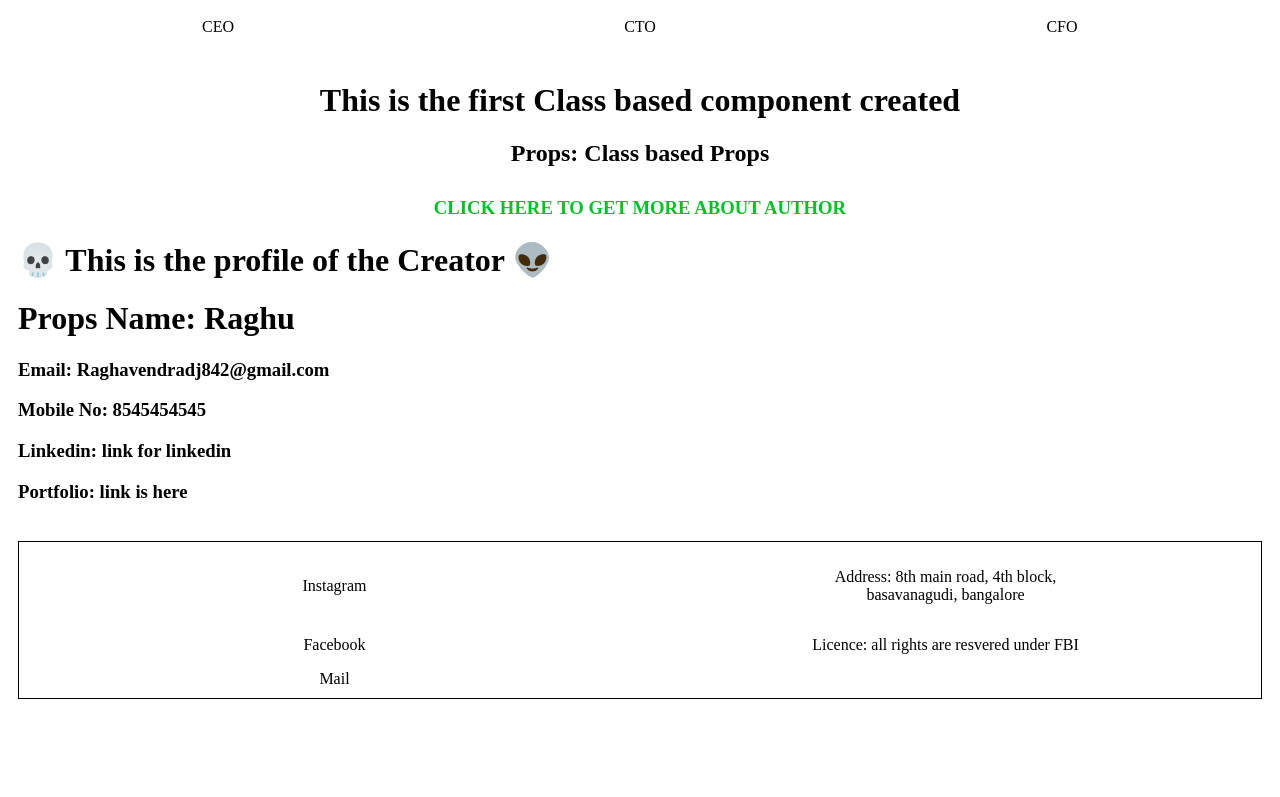
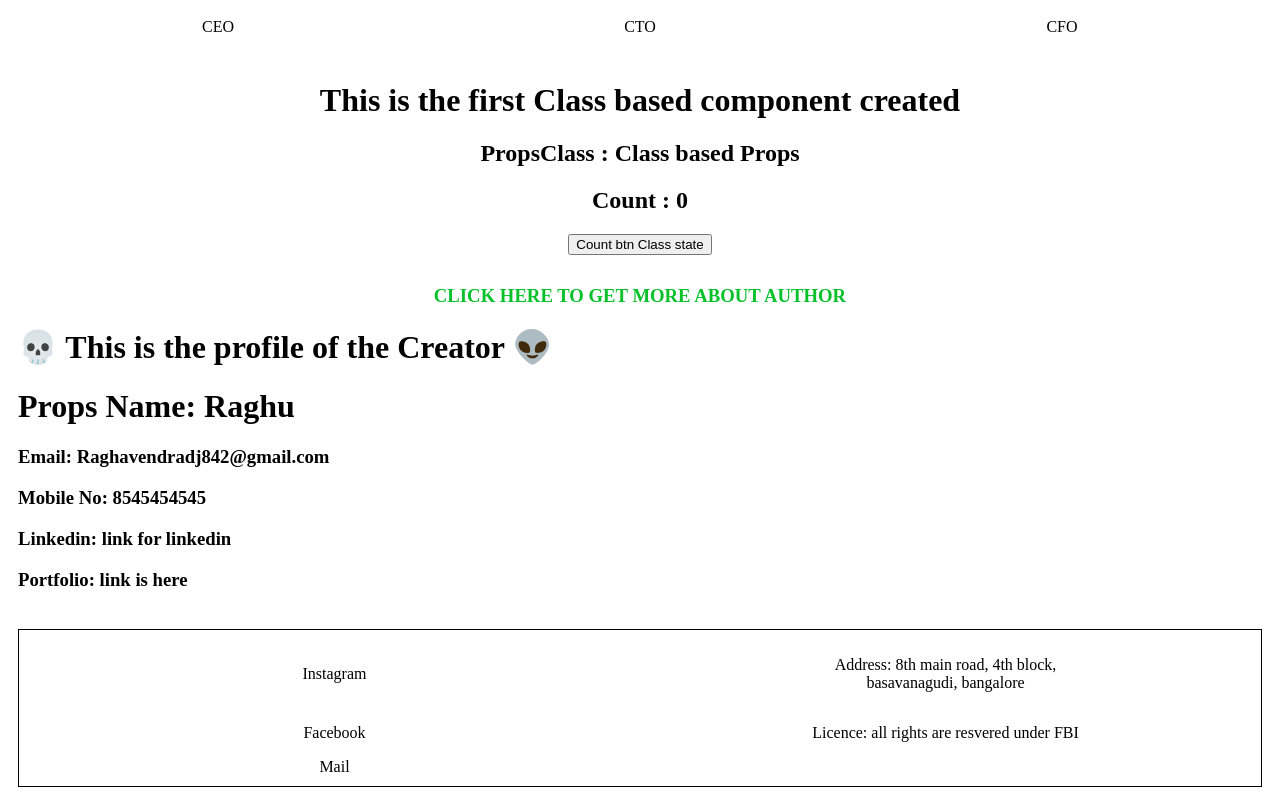
Before and after one commit to JRaghu842/React_repo, a React (Vite) app in the folder vid5_food_app/: page /about/profile in a window 1280 px wide. Shown: the part 846-1643 px from the top of the page. Before the commit the page ends 1555 px from the top, so only its background shows below. Built offline with nearby package versions, Linux system fonts and the light colour scheme.

Commit message:
Class based component for About

```diff
--- a/vid5_food_app/src/components/About.js
+++ b/vid5_food_app/src/components/About.js
@@ -1,7 +1,92 @@
 import { Link, Outlet } from "react-router-dom";
 import CareerClassCompo from "./CareerClass";
+import React, { useEffect } from "react";
 
-const About = () => {
+// Functional Component ABOUT
+
+// const About = () => {
+// //   console.log("Parent-Constructor");
+// //   useEffect(() => {
+// //     // API call here
+// //     console.log("Parent-useEffect");
+// //   }, []);
+//   return (
+//     <div className="About_container">
+//       <section className="abt-section-1">
+//         <h1>This is About page for Foodvilla company pvt LTD.</h1>
+//         <p>Hello! wellcome to the world of food, Just EAT and repEAT 😋</p>
+//         {/* {console.log("Parent-render")} */}
+//       </section>
+//       <section>
+//         <h2>Our Mission</h2>
+//         <p>
+//           Our mission is to provide high-quality products/services that meet the
+//           needs of our customers while maintaining a commitment to
+//           sustainability and social responsibility.
+//         </p>
+//       </section>
+//       <section className="abt-section-2">
+//         <h2>Our Values</h2>
+//         <ul>
+//           <li>Customer Satisfaction</li>
+//           <li>Integrity and Transparency</li>
+//           <li>Innovation</li>
+//           <li>Community Engagement</li>
+//         </ul>
+//       </section>
+//       <h2 className="abt-h2">Meet Our Team</h2>
+//       <div className="abt-team-div">
+//         <div className="team-member">
+//           <img
+//             src="https://comicvine.gamespot.com/a/uploads/square_small/11117/111178336/7080194-7382724028-unkno.png"
+//             alt="Roronoro ZORO - CEO"
+//           />
+//           <h3>Roronoro Zoro</h3>
+//           <p>CEO</p>
+//         </div>
+//         <div className="team-member">
+//           <img
+//             src="https://comicvine.gamespot.com/a/uploads/square_small/11117/111178336/7078671-9363995852-39fc3.jpg"
+//             alt="ACE - CTO"
+//           />
+//           <h3> Ace D Roger</h3>
+//           <p>CTO</p>
+//         </div>
+//         <div className="team-member">
+//           <img
+//             src="https://comicvine.gamespot.com/a/uploads/square_small/11117/111178336/7080202-1635462455-unkno.png"
+//             alt="LUFFy - CFO"
+//           />
+//           <h3> Monkey D Loffy</h3>
+//           <p>CFO</p>
+//         </div>
+//       </div>
+//       <div className="career">
+//         <CareerClassCompo name={"Class based Props"} />
+//       </div>
+//       <Link to={"/about/profile"}>
+//         <h3 className="abt_auth">CLICK HERE TO GET MORE ABOUT AUTHOR</h3>
+//       </Link>
+//       <Outlet />
+//     </div>
+//   );
+// };
+
+// Class based component for ABOUT section
+
+class About extends React.Component {
+  constructor(props) {
+    super(props);
+    console.log("Parent-Constructor");
+  }
+
+  componentDidMount() {
+    // API call here
+    console.log("Parent-componentDidMount");
+  }
+
+  render() {
+    console.log("Parent-render");
     return (
       <div className="About_container">
         <section className="abt-section-1">
@@ -11,8 +96,8 @@ const About = () => {
         <section>
           <h2>Our Mission</h2>
           <p>
-          Our mission is to provide high-quality products/services that meet the
-          needs of our customers while maintaining a commitment to
+            Our mission is to provide high-quality products/services that meet
+            the needs of our customers while maintaining a commitment to
             sustainability and social responsibility.
           </p>
         </section>
@@ -61,6 +146,16 @@ const About = () => {
         <Outlet />
       </div>
     );
-};
+  }
+}
+
+// React life cycle ORDER is given below
+
+// Parent-Constructor
+// About.js:83 Parent-render
+// CareerClass.js:9 Child-Constructor
+// CareerClass.js:18 Child-render
+// CareerClass.js:14 Child-componentDidMount
+// About.js:79 Parent-componentDidMount
 
 export default About;
--- a/vid5_food_app/src/components/CareerClass.js
+++ b/vid5_food_app/src/components/CareerClass.js
@@ -1,11 +1,35 @@
 import React from "react";
 
 class CareerClassCompo extends React.Component {
+  constructor(props) {
+    super(props);
+    this.state = {
+      count: 0,
+    };
+    console.log("Child-Constructor");
+  }
+
+  componentDidMount() {
+    // API call here
+    console.log("Child-componentDidMount");
+  }
+
   render() {
+    console.log("Child-render");
     return (
       <div>
         <h1>This is the first Class based component created </h1>
-        <h2>Props: {this.props.name} </h2>
+        <h2>PropsClass : {this.props.name} </h2>
+        <h2>Count : {this.state.count}</h2>
+        <button
+          onClick={() => {
+            this.setState({
+              count: this.state.count + 1,
+            });
+          }}
+        >
+          Count btn Class state
+        </button>
       </div>
     );
   }
--- a/vid5_food_app/src/components/Profile.js
+++ b/vid5_food_app/src/components/Profile.js
@@ -1,8 +1,8 @@
-const Profile = (props) => {
+const Profile = ({ name }) => {
   return (
     <div>
       <h1>💀 This is the profile of the Creator 👽</h1>
-      <h1> Props Name: {props.name}</h1>
+      <h1> Props Name: {name}</h1>
       <h3> Email: Raghavendradj842@gmail.com </h3>
       <h3> Mobile No: 8545454545</h3>
       <h3> Linkedin: link for linkedin</h3>
```
Lines whose indentation alone changed are shown as unchanged.
